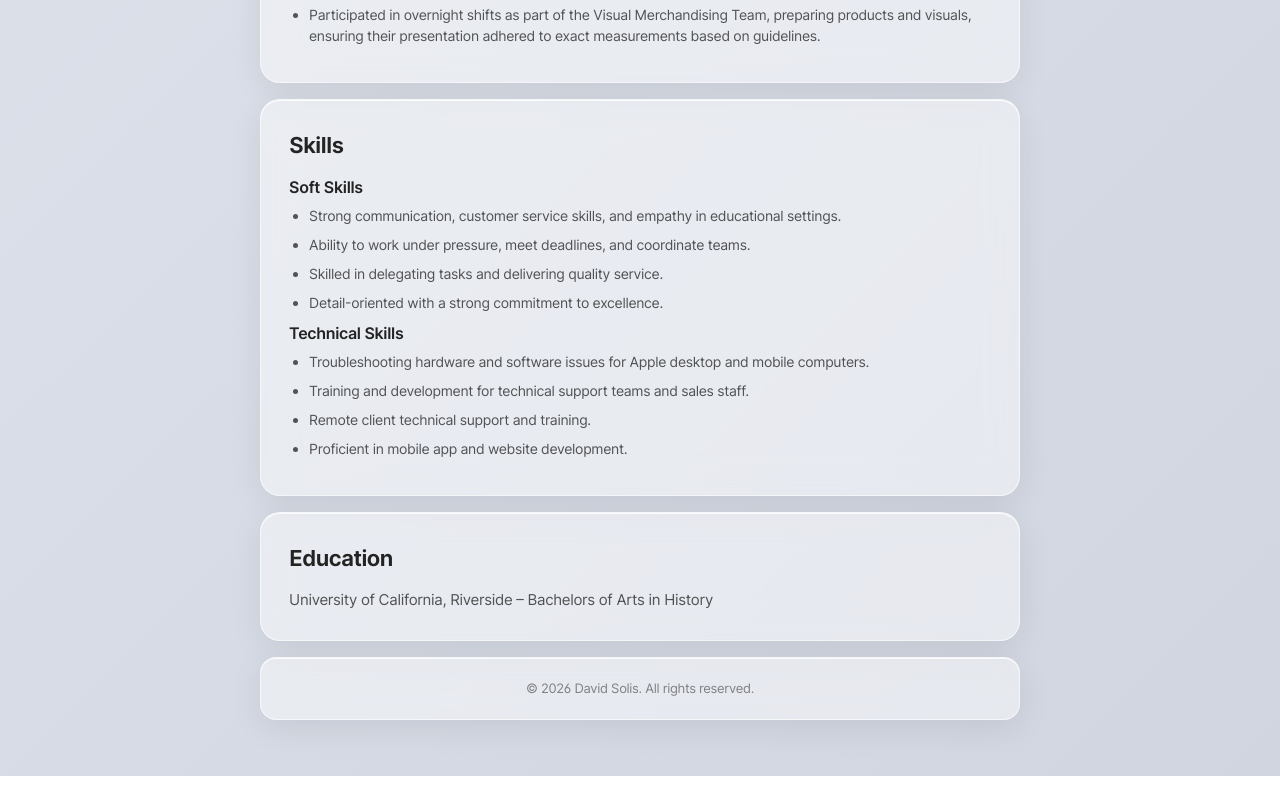
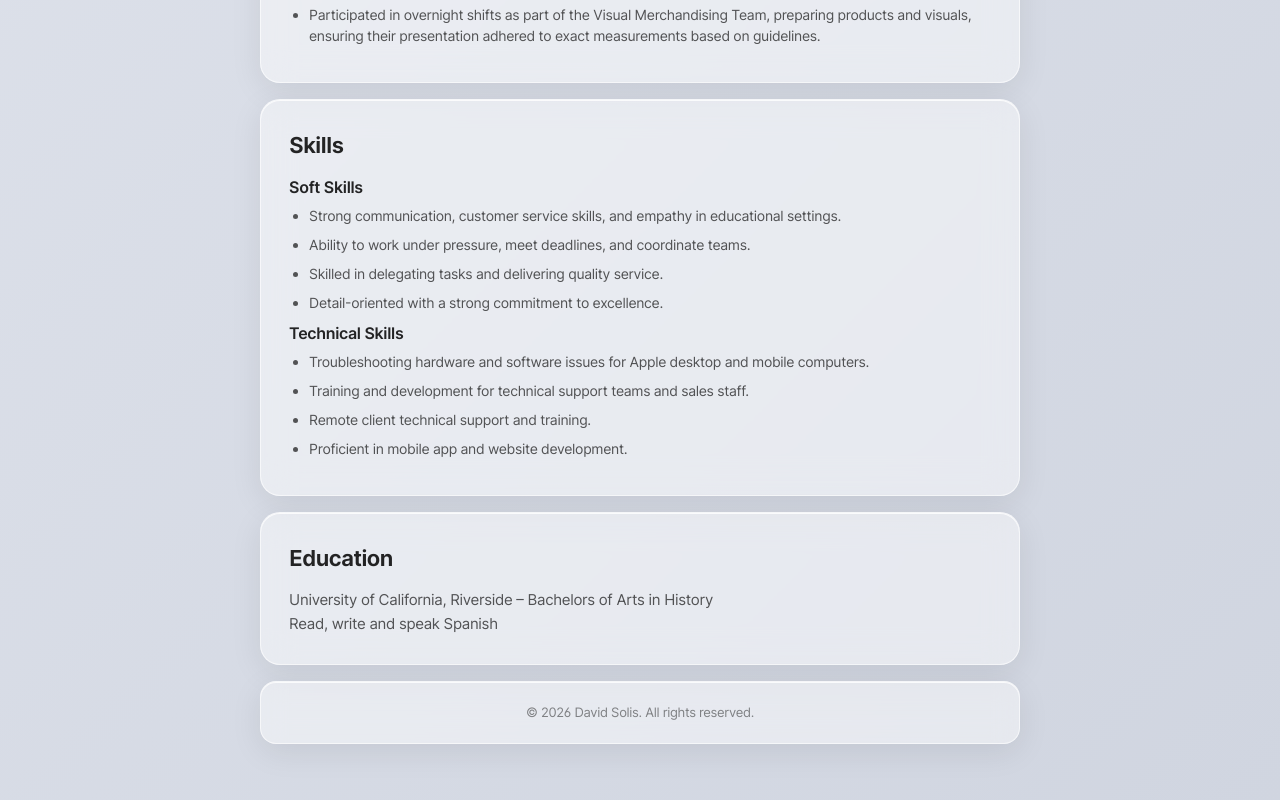
Before and after one commit to soliskit/portfolio, a Next.js app: page / in a window 1280 px wide. Shown: the part 1907-2707 px from the top of the page. Before the commit the page ends 2683 px from the top, so only its background shows below. Built offline with nearby package versions, Linux system fonts and the light colour scheme.

Commit message:
add Spanish to resume

```diff
--- a/components/Education.js
+++ b/components/Education.js
@@ -5,6 +5,7 @@ export default function Education() {
     <section id="education" className={styles.card}>
       <h2>Education</h2>
       <p>University of California, Riverside – Bachelors of Arts in History</p>
+      <p>Read, write and speak Spanish</p>
     </section>
   )
 }
```
